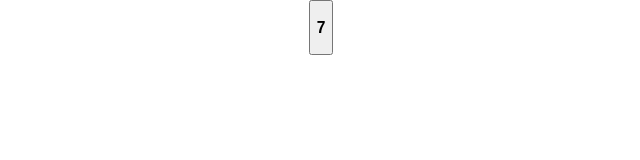
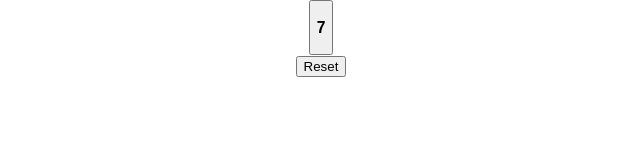
Before and after one commit to SmiteshArolkar/ReactJs, a React (Create React App) app in the folder main/app/: page / in a window 1280 px wide. Shown: the top 160 px of the page, without its empty margins (319-959 px from the left). Built offline with nearby package versions, Linux system fonts and the light colour scheme.

Commit message:
Reset button

```diff
--- a/main/app/src/App.js
+++ b/main/app/src/App.js
@@ -12,6 +12,8 @@ function App(props) {
   const repo = "https://github.com/SmiteshArolkar/ReactJs"
   const [counter , setCounter ] = useState(0);
 
+  const setZero = () => setCounter(0)
+
   setTimeout(() => setCounter(counter+1),1000)
 
   return (
@@ -23,7 +25,13 @@ function App(props) {
         {counter}
       </h3>
       </button>
+      <div>
+        <button>
+          Reset
+        </button>
+      </div>
     </div>
+
 
   );
 }
```
